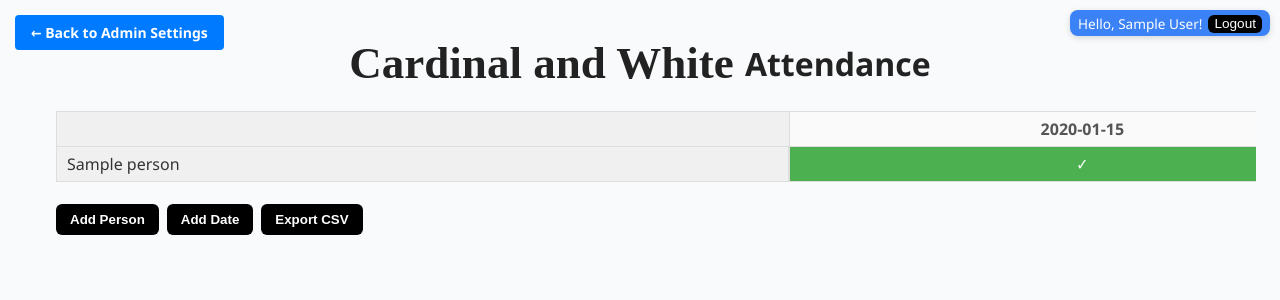
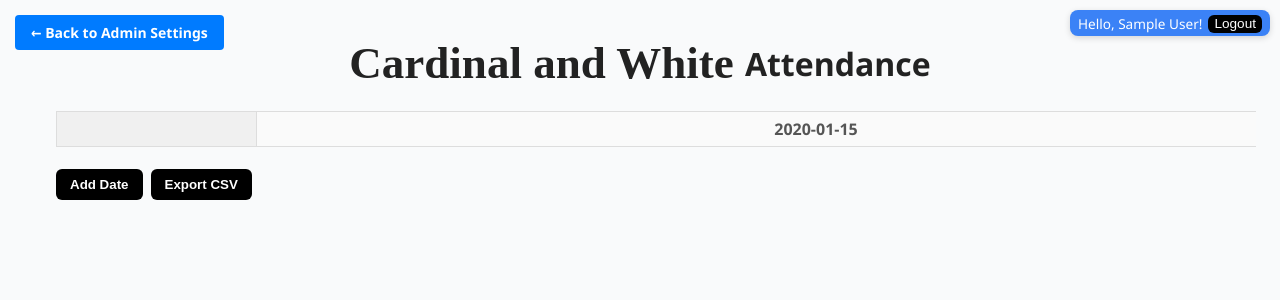
Before and after one commit to HunterLewis000/newspaper-app, a Flask app: page /manage/attendance in a window 1280 px wide. Shown: the top 300 px of the page. Run offline with Flask 3, Linux system fonts and the light colour scheme; the visitor is signed in with stand-in values (Sample User, id 1); tables that the repository leaves empty hold one stand-in row (values such as "Sample post"); lists and menus that the app fills with data are empty; some libraries are stand-ins or nearby versions.

Commit message:
attendance pulls from user directory

```diff
--- a/app.py
+++ b/app.py
@@ -703,8 +703,31 @@ def attendance_data():
     if not is_allowed_email(current_user.email):
         return jsonify({"error": "forbidden"}), 403
 
-    people = Person.query.order_by(Person.name).all()
+    writers = DirectoryUser.query.filter(
+        DirectoryUser.roles.any(UserRole.role == 'writer'),
+        DirectoryUser.active == True
+    ).order_by(DirectoryUser.name).all()
+
     dates = AttendanceDate.query.order_by(AttendanceDate.date).all()
+
+    people_data = {}
+    for writer in writers:
+        existing_person = Person.query.filter_by(name=writer.name).first()
+        if not existing_person:
+            existing_person = Person(name=writer.name, active=True)
+            db.session.add(existing_person)
+            db.session.flush()
+
+        people_data[existing_person.id] = existing_person
+
+        for date in dates:
+            att = Attendance.query.filter_by(person_id=existing_person.id, date_id=date.id).first()
+            if not att:
+                db.session.add(Attendance(person_id=existing_person.id, date_id=date.id, present=False))
+
+    db.session.commit()
+
+    people = list(people_data.values())
     attendances = Attendance.query.all()
 
     att_map = {f"{a.person_id}_{a.date_id}": a.present for a in attendances}
--- a/templates/manage_attendance.html
+++ b/templates/manage_attendance.html
@@ -31,7 +31,6 @@
   </div>
   <br />
    <div class="controls">
-    <button id="btn-add-person">Add Person</button>
     <button id="btn-add-date">Add Date</button>
     <button id="btn-export-csv">Export CSV</button>
   </div>
@@ -109,9 +108,6 @@ function buildTable() {
     const nameTd = document.createElement('td');
     nameTd.className = "person";
     nameTd.textContent = p.name;
-    nameTd.style.cursor = 'pointer';
-    nameTd.title = "Click to edit / delete person";
-    nameTd.addEventListener('click', () => handlePersonClick(p));
     tr.appendChild(nameTd);
 
     dates.forEach(d => {
@@ -181,54 +177,6 @@ async function toggleCellServer(personId, dateId, present=null) {
   }
 }
 
-async function addPerson() {
-  const name = prompt("New person's name:");
-  if (!name) return;
-  const resp = await fetch('/api/attendance/add_person', {
-    method: 'POST', headers:{'Content-Type':'application/json'}, body: JSON.stringify({name})
-  });
-  if (resp.ok) {
-    await loadData();
-  } else {
-    const j = await resp.json();
-    alert("Error: " + (j.error||resp.statusText));
-  }
-}
-
-async function deletePerson(personId) {
-  if (!confirm("Delete this person and their attendance rows?")) return;
-  const resp = await fetch('/api/attendance/delete_person', {
-    method: 'POST', headers:{'Content-Type':'application/json'}, body: JSON.stringify({person_id: personId})
-  });
-  if (resp.ok) {
-    await loadData();
-  } else {
-    const j = await resp.json();
-    alert("Error: " + (j.error||resp.statusText));
-  }
-}
-
-function handlePersonClick(p) {
-  const action = prompt(`Edit person "${p.name}":\nType 'rename' to rename or 'delete' to remove.`, "");
-  if (!action) return;
-  if (action.toLowerCase() === 'rename') {
-    const newName = prompt("New name:", p.name);
-    if (!newName) return;
-    fetch('/api/attendance/rename_person', {
-      method: 'POST', headers:{'Content-Type':'application/json'},
-      body: JSON.stringify({person_id: p.id, name: newName})
-    }).then(async r => {
-      if (r.ok) await loadData();
-      else {
-        const j = await r.json();
-        alert("Error: " + (j.error || r.statusText));
-      }
-    });
-  } else if (action.toLowerCase() === 'delete') {
-    deletePerson(p.id);
-  }
-}
-
 async function addDate() {
   const dateStr = prompt("Add date (YYYY-MM-DD):", new Date().toISOString().slice(0,10));
   if (!dateStr) return;
@@ -294,7 +242,6 @@ function exportCSV() {
   setTimeout(() => { URL.revokeObjectURL(url); a.remove(); }, 1000);
 }
 
-document.getElementById('btn-add-person').addEventListener('click', addPerson);
 document.getElementById('btn-add-date').addEventListener('click', addDate);
 document.getElementById('btn-export-csv').addEventListener('click', exportCSV);
 
```
